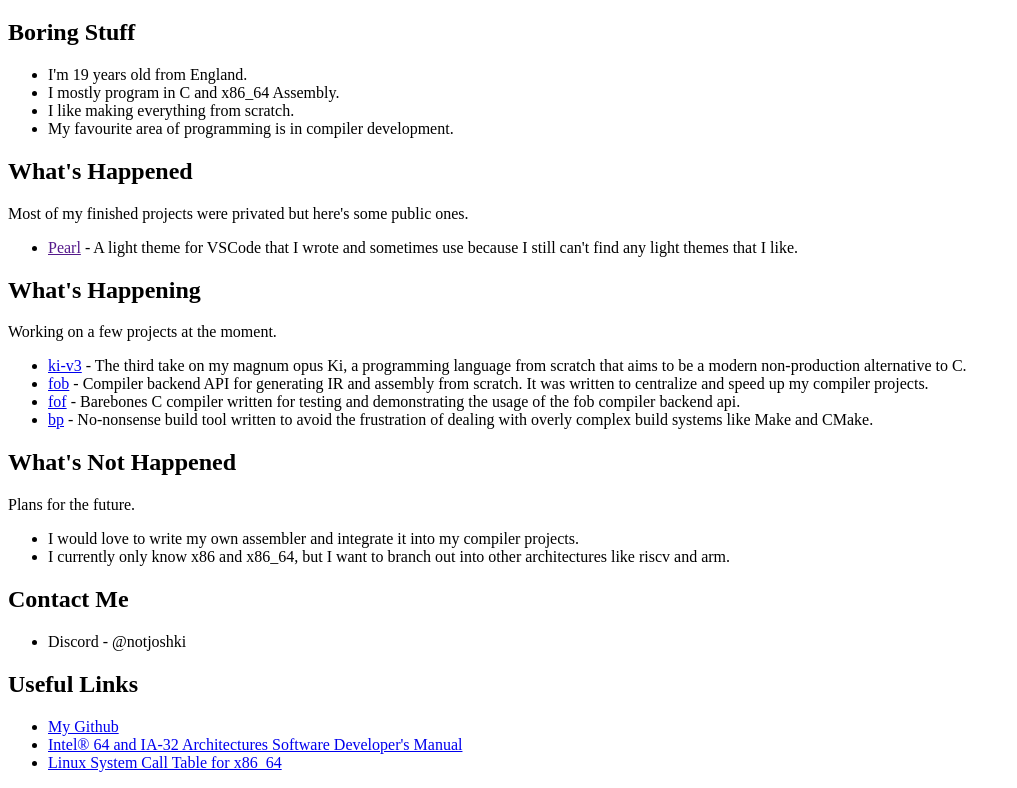
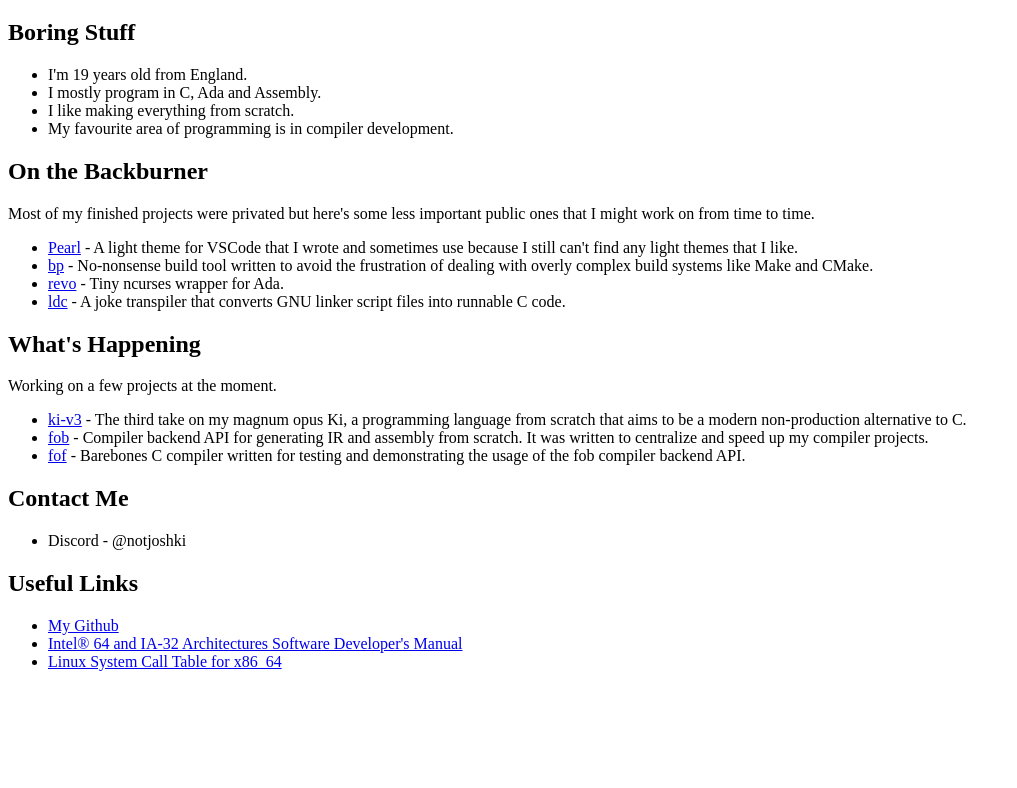
Before and after one commit to notjoshki/notjoshki.github.io, a plain HTML site: page index.html in a window 1280 px wide. Shown: the part 61-849 px from the top of the page, without its empty margins (0-1017 px from the left). After the commit the page ends 800 px from the top, so only its background shows below. Drawn offline with Linux system fonts and the light colour scheme.

Commit message:
More stuffs

```diff
--- a/index.html
+++ b/index.html
@@ -10,28 +10,24 @@
     <h2>Boring Stuff</h2>
     <ul>
         <li>I'm 19 years old from England.</li>
-        <li>I mostly program in C and x86_64 Assembly.</li>
+        <li>I mostly program in C, Ada and Assembly.</li>
         <li>I like making everything from scratch.</li>
         <li>My favourite area of programming is in compiler development.</li>
     </ul>
-    <h2>What's Happened</h2>
-    <p>Most of my finished projects were privated but here's some public ones.</p>
+    <h2>On the Backburner</h2>
+    <p>Most of my finished projects were privated but here's some less important public ones that I might work on from time to time.</p>
     <ul>
-        <li><a href="">Pearl</a> - A light theme for VSCode that I wrote and sometimes use because I still can't find any light themes that I like.</li>
+        <li><a href="https://github.com/notjoshki/pearl">Pearl</a> - A light theme for VSCode that I wrote and sometimes use because I still can't find any light themes that I like.</li>
+        <li><a href="https://github.com/notjoshki/bp">bp</a> - No-nonsense build tool written to avoid the frustration of dealing with overly complex build systems like Make and CMake.</li>
+        <li><a href="https://github.com/notjoshki/revo">revo</a> - Tiny ncurses wrapper for Ada.
+        <li><a href="https://github.com/notjoshki/revo">ldc</a> - A joke transpiler that converts GNU linker script files into runnable C code.
     </ul>
     <h2>What's Happening</h2>
     <p>Working on a few projects at the moment.</p>
     <ul>
         <li><a href="https://github.com/notjoshki/ki-v3">ki-v3</a> - The third take on my magnum opus Ki, a programming language from scratch that aims to be a modern non-production alternative to C.</li>
         <li><a href="https://github.com/notjoshki/fob">fob</a> - Compiler backend API for generating IR and assembly from scratch. It was written to centralize and speed up my compiler projects.</li>
-        <li><a href="https://github.com/notjoshki/fof">fof</a> - Barebones C compiler written for testing and demonstrating the usage of the fob compiler backend api.</li>
-        <li><a href="https://github.com/notjoshki/bp">bp</a> - No-nonsense build tool written to avoid the frustration of dealing with overly complex build systems like Make and CMake.</li>
-    </ul>
-    <h2>What's Not Happened</h2>
-    <p>Plans for the future.</p>
-    <ul>
-        <li>I would love to write my own assembler and integrate it into my compiler projects.</li>
-        <li>I currently only know x86 and x86_64, but I want to branch out into other architectures like riscv and arm.</li>
+        <li><a href="https://github.com/notjoshki/fof">fof</a> - Barebones C compiler written for testing and demonstrating the usage of the fob compiler backend API.</li>
     </ul>
     <h2>Contact Me</h2>
     <ul>
```
